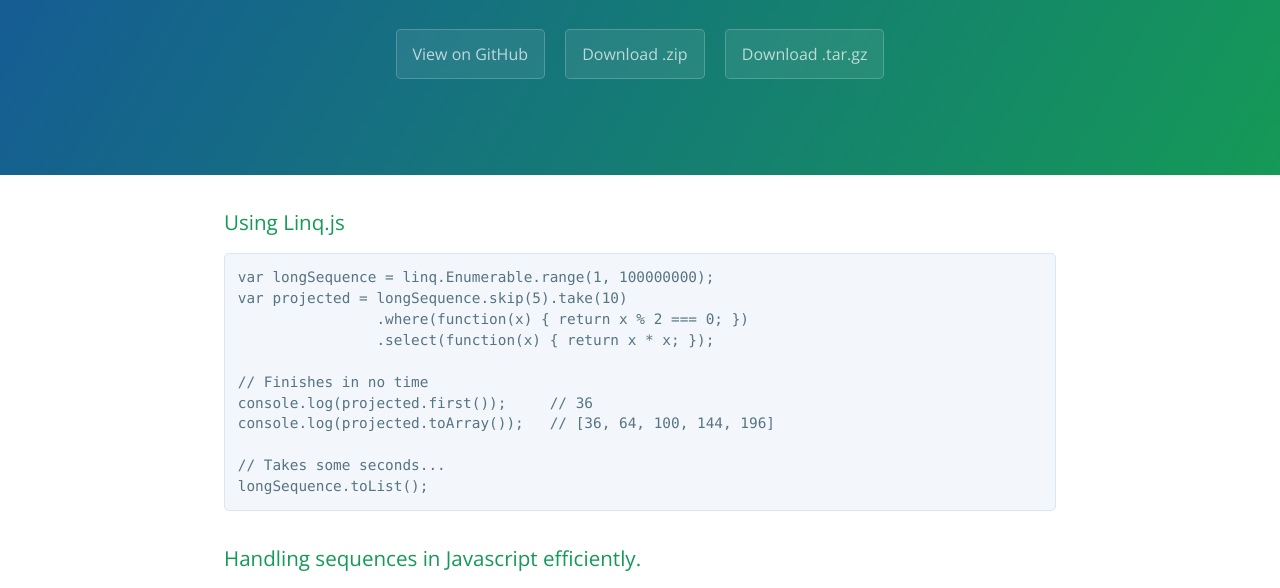
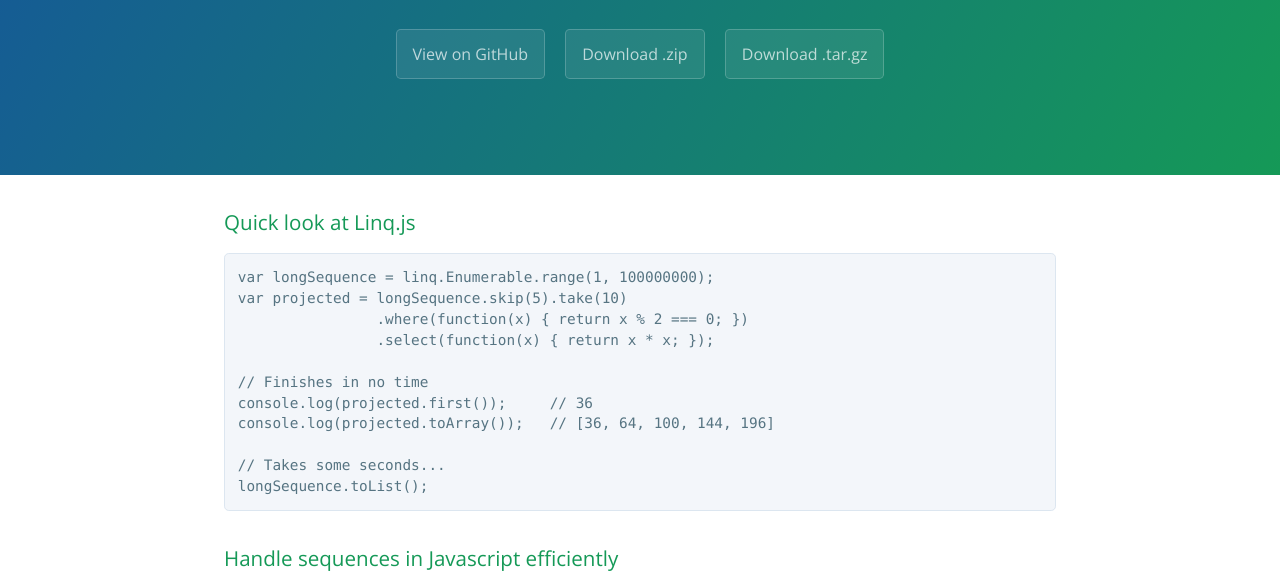
Before and after one commit to Chips100/linq, a plain HTML site: page index.html in a window 1280 px wide. Shown: the part 208-796 px from the top of the page. Drawn offline with nearby package versions, Linux system fonts and the light colour scheme.

```diff
--- a/index.html
+++ b/index.html
@@ -20,7 +20,7 @@
 
     <section class="main-content">
       <h3>
-<a id="using-linqjs" class="anchor" href="#using-linqjs" aria-hidden="true"><span aria-hidden="true" class="octicon octicon-link"></span></a>Using Linq.js</h3>
+<a id="quick-look-at-linqjs" class="anchor" href="#quick-look-at-linqjs" aria-hidden="true"><span aria-hidden="true" class="octicon octicon-link"></span></a>Quick look at Linq.js</h3>
 
 <pre><code>var longSequence = linq.Enumerable.range(1, 100000000);
 var projected = longSequence.skip(5).take(10)
@@ -36,7 +36,7 @@
 </code></pre>
 
 <h3>
-<a id="handling-sequences-in-javascript-efficiently" class="anchor" href="#handling-sequences-in-javascript-efficiently" aria-hidden="true"><span aria-hidden="true" class="octicon octicon-link"></span></a>Handling sequences in Javascript efficiently.</h3>
+<a id="handle-sequences-in-javascript-efficiently" class="anchor" href="#handle-sequences-in-javascript-efficiently" aria-hidden="true"><span aria-hidden="true" class="octicon octicon-link"></span></a>Handle sequences in Javascript efficiently</h3>
 
 <p>Linq.js is designed to help you deal with large numbers of objects. Define exactly what you need in a way that is easy to read and to write. Linq.js will make sure it does only as much work as it needs to; by optimizing every single step of the combined query to produce just what is needed for the final result, the total processing time can be kept at a minimum.</p>
 
```
Also changed, not shown: params.json (+1 -1 lines).
